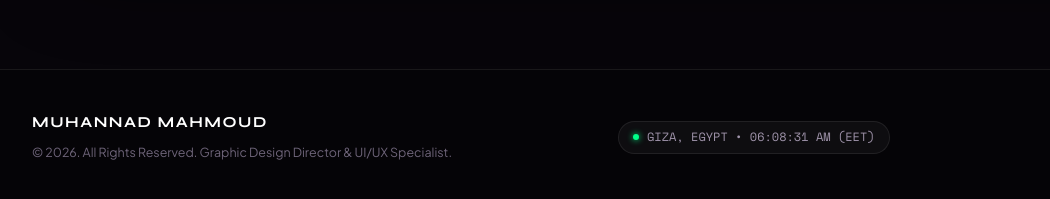
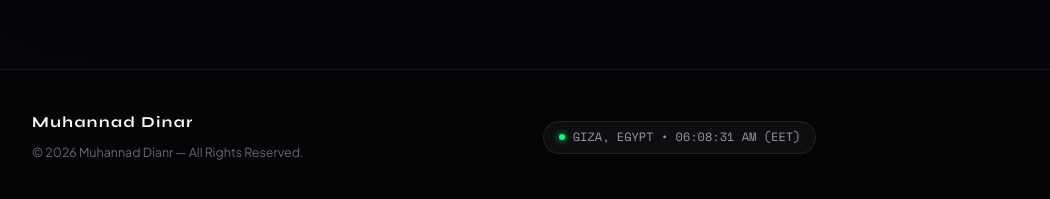
Before and after one commit to mohnedmahmoud772-tech/Portfolio, a plain HTML site: page index.html in a window 1280 px wide. Shown: the part 8724-8923 px from the top of the page, 0-1050 px from the left. Drawn offline with nearby package versions, Linux system fonts and the light colour scheme; a web font is replaced by a local one.

Commit message:
Update footer branding and meta description

```diff
--- a/index.html
+++ b/index.html
@@ -6,7 +6,7 @@
     <title>MUHANNAD MAHMOUD — Mid-level Graphic Designer & UI/UX Designer</title>
     <meta
       name="description"
-      content="Portfolio of Muhannad Mahmoud Abdelaty, Mid-level Graphic Designer & UI/UX Designer with 3+ years experience driving visual brand systems across Egyptian and Saudi markets."
+      content="Portfolio of Muhannad Mahmoud Abdelaty Dinar, Mid-level Graphic Designer & UI/UX Designer with 3+ years experience driving visual brand systems across Egyptian and Saudi markets."
     />
     <link rel="icon" href="muhannad-typo-logo.png" type="image/png" />
 
@@ -1257,10 +1257,9 @@
     <footer class="site-footer">
       <div class="footer-container">
         <div class="footer-left">
-          <span class="footer-brand">MUHANNAD MAHMOUD</span>
+          <span class="footer-brand">Muhannad Dinar</span>
           <span class="footer-copy"
-            >© 2026. All Rights Reserved. Graphic Design Director & UI/UX
-            Specialist.</span
+            >© 2026 Muhannad Dianr — All Rights Reserved.</span
           >
         </div>
 
```
